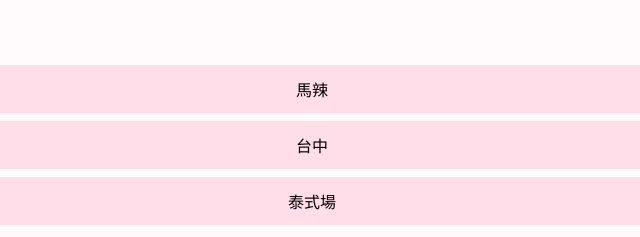
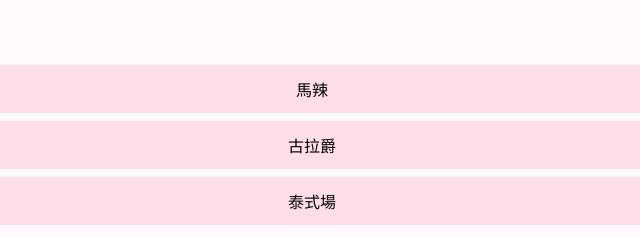
Before and after one commit to EmosHouu/7y, a plain HTML site: page index.html in a window 1280 px wide. Shown: the part 1505-1742 px from the top of the page, 328-968 px from the left. Drawn offline with Linux system fonts and the light colour scheme.

Commit message:
修正餐廳

```diff
--- a/index.html
+++ b/index.html
@@ -253,7 +253,7 @@
       <div class="question">我們一週年、二週年的紀念大餐？</div>
       <div class="answers">
         <button onclick="checkAnswer(2, false)">馬辣</button>
-        <button onclick="checkAnswer(2, true)">台中</button>
+        <button onclick="checkAnswer(2, true)">古拉爵</button>
         <button onclick="checkAnswer(2, false)">泰式場</button>
       </div>
       <div id="result2" class="result"></div>
```
Also changed, not shown: 1 other file.
